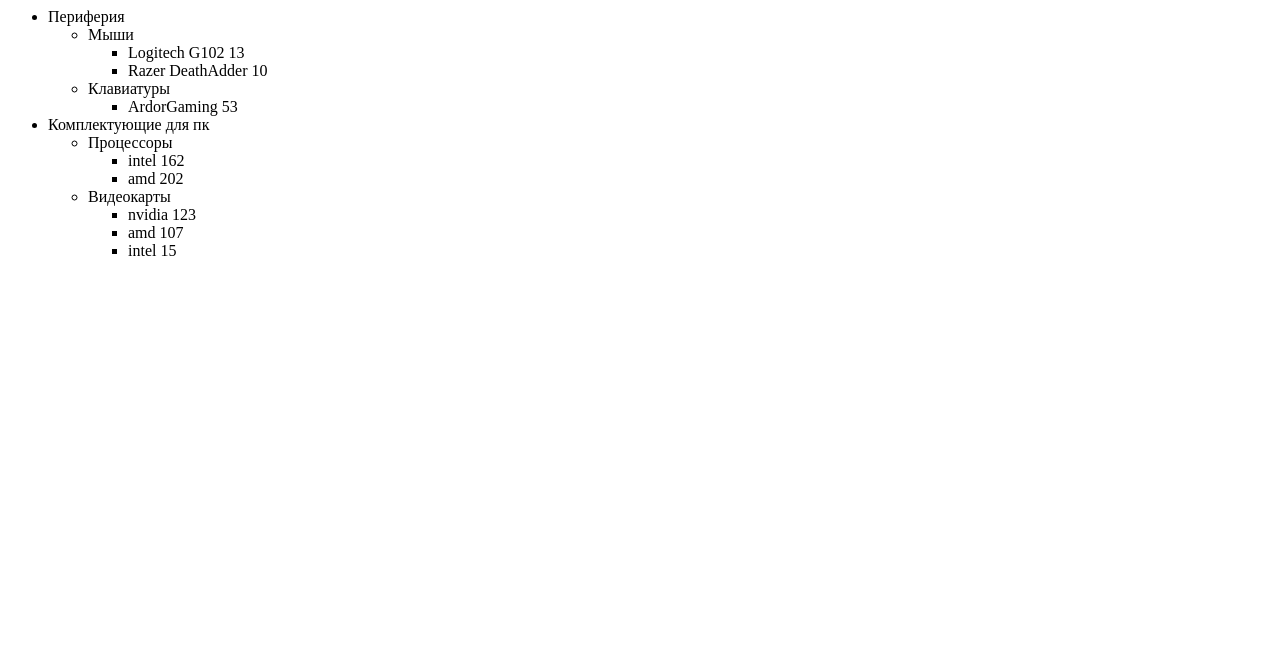
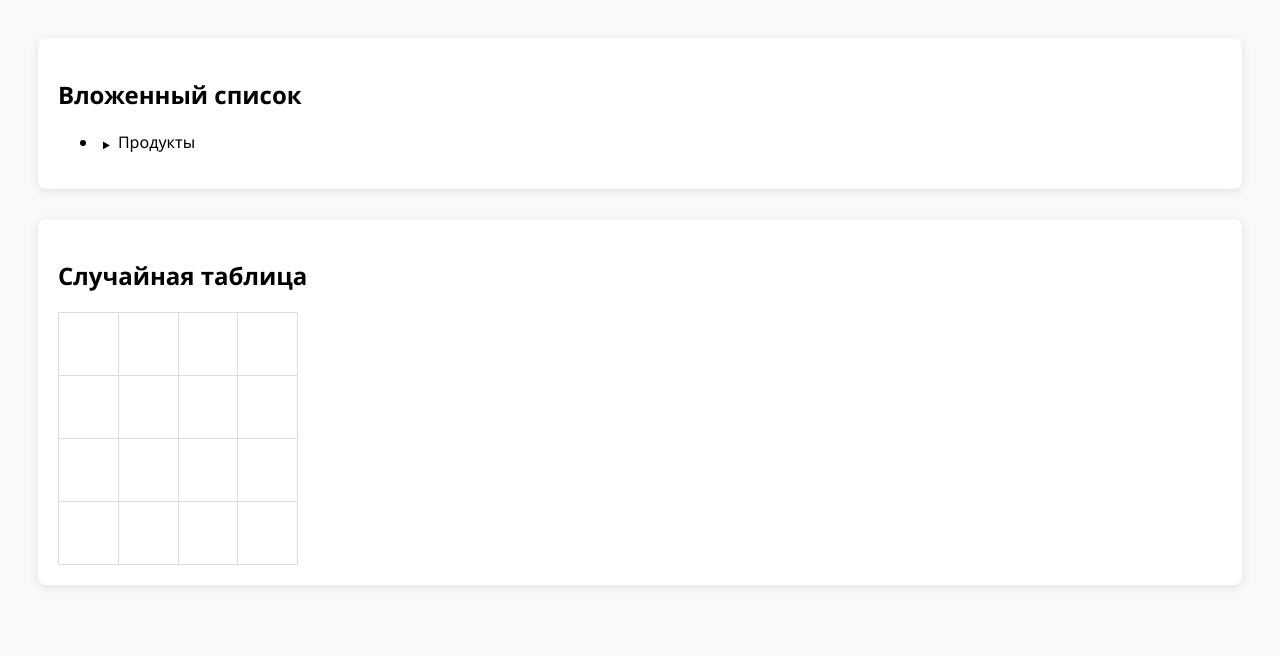
Before and after one commit to Maximka1253/Versta-Homework, a plain HTML site: page spisok/index.html in a window 1280 px wide. Drawn offline with Linux system fonts and the light colour scheme.

Commit message:
added homework

```diff
--- a/spisok/index.html
+++ b/spisok/index.html
@@ -1,53 +1,50 @@
-<html>
-    <head>
-        <title>Вложенный список</title>
-    </head>
-    <body>
-        <script>
-            let data = {
-                "Периферия": {
-                    "Мыши": {
-                        "Logitech G102": 13,
-                        "Razer DeathAdder": 10
-                    },
-                    "Клавиатуры": {
-                        "ArdorGaming": 53
-                    }
-                },
-                "Комплектующие для пк": {
-                    "Процессоры": {
-                        "intel": 162,
-                        "amd": 202
-                    },
-                    "Видеокарты": {
-                        "nvidia": 123,
-                        "amd": 107,
-                        "intel": 15
-                    }
-                }
-            }
-            function createUl(obj) {
-                if (!Object.keys(obj).length)
-                    return
-                let ul = document.createElement('ul')
-                for (let key in obj) {
-                    let li = document.createElement('li')
-                if (!isNaN(obj[key]))
-                    li.textContent = key + ' ' + obj[key]
-                else
-                    li.textContent = key
-                let childrenUl = createUl(obj[key])
-                    if (childrenUl) {
-                        li.append(childrenUl)
-                    }
-                    ul.append(li)
-                }
-                return ul
-            }
-            function createTree(container, obj) {
-                document.querySelector(container).append(createUl(obj))
-            }
-            createTree('body', data)
-        </script>
-    </body>
+<!DOCTYPE html>
+<html lang="ru">
+<head>
+    <meta charset="UTF-8">
+    <meta name="viewport" content="width=device-width, initial-scale=1.0">
+    <title>Динамический список</title>
+    <link rel="stylesheet" href="style.css">
+</head>
+<body>
+
+    <section>
+        <h2>Вложенный список</h2>
+        <ul id="tree-list" class="tree">
+            <li>Продукты
+                <ul>
+                    <li>Овощи
+                        <ul>
+                            <li>Томаты</li>
+                            <li>Огурцы</li>
+                        </ul>
+                    </li>
+                    <li>Фрукты
+                        <ul>
+                            <li>Яблоки</li>
+                            <li>Бананы
+                                <ul>
+                                    <li>Желтые</li>
+                                    <li>Зеленые</li>
+                                </ul>
+                            </li>
+                        </ul>
+                    </li>
+                </ul>
+            </li>
+        </ul>
+    </section>
+
+    <section>
+        <h2>Случайная таблица</h2>
+        <table id="color-table">
+            <tr><td></td><td></td><td></td><td></td></tr>
+            <tr><td></td><td></td><td></td><td></td></tr>
+            <tr><td></td><td></td><td></td><td></td></tr>
+            <tr><td></td><td></td><td></td><td></td></tr>
+        </table>
+    </section>
+
+    <script src="script.js"></script>
+</body>
 </html>
--- /dev/null
+++ b/spisok/script.js
@@ -0,0 +1,23 @@
+const treeList = document.getElementById('tree-list');
+
+treeList.addEventListener('click', (event) => {
+    const target = event.target;
+
+    if (target.tagName === 'LI' && target.querySelector('ul')) {
+        target.classList.toggle('open');
+    }
+});
+
+const colorTable = document.getElementById('color-table');
+
+function getRandomHexColor() {
+    return `#${Math.floor(Math.random() * 16777215).toString(16).padStart(6, '0')}`;
+}
+
+colorTable.addEventListener('click', (event) => {
+    const cell = event.target;
+
+    if (cell.tagName === 'TD') {
+        cell.style.backgroundColor = getRandomHexColor();
+    }
+});
--- /dev/null
+++ b/spisok/style.css
@@ -0,0 +1,68 @@
+body {
+    font-family: 'Segoe UI', Tahoma, Geneva, Verdana, sans-serif;
+    padding: 30px;
+    background-color: #f9f9f9;
+}
+
+section {
+    background: white;
+    padding: 20px;
+    border-radius: 8px;
+    box-shadow: 0 2px 10px rgba(0,0,0,0.1);
+    margin-bottom: 30px;
+}
+
+.tree ul {
+    display: none;
+    margin-left: 25px;
+    list-style-type: none;
+    border-left: 1px dashed #ccc;
+}
+
+.tree li {
+    margin: 5px 0;
+    cursor: pointer;
+    position: relative;
+    padding-left: 5px;
+}
+
+.tree li::before {
+    content: '▶';
+    display: inline-block;
+    margin-right: 8px;
+    font-size: 10px;
+    transition: transform 0.2s;
+}
+
+.tree li.open > ul {
+    display: block;
+}
+
+.tree li.open > ::before {
+    transform: rotate(90deg);
+}
+
+.tree li:not(:has(ul))::before {
+    content: '•';
+    color: #999;
+}
+
+#color-table {
+    border-collapse: collapse;
+    width: 240px;
+    height: 240px;
+    margin-top: 15px;
+}
+
+#color-table td {
+    border: 1px solid #ddd;
+    width: 60px;
+    height: 60px;
+    cursor: pointer;
+    background-color: #fff;
+    transition: background-color 0.2s ease;
+}
+
+#color-table td:hover {
+    border-color: #999;
+}
```
Also changed, not shown: spisok/css.css (deleted).
